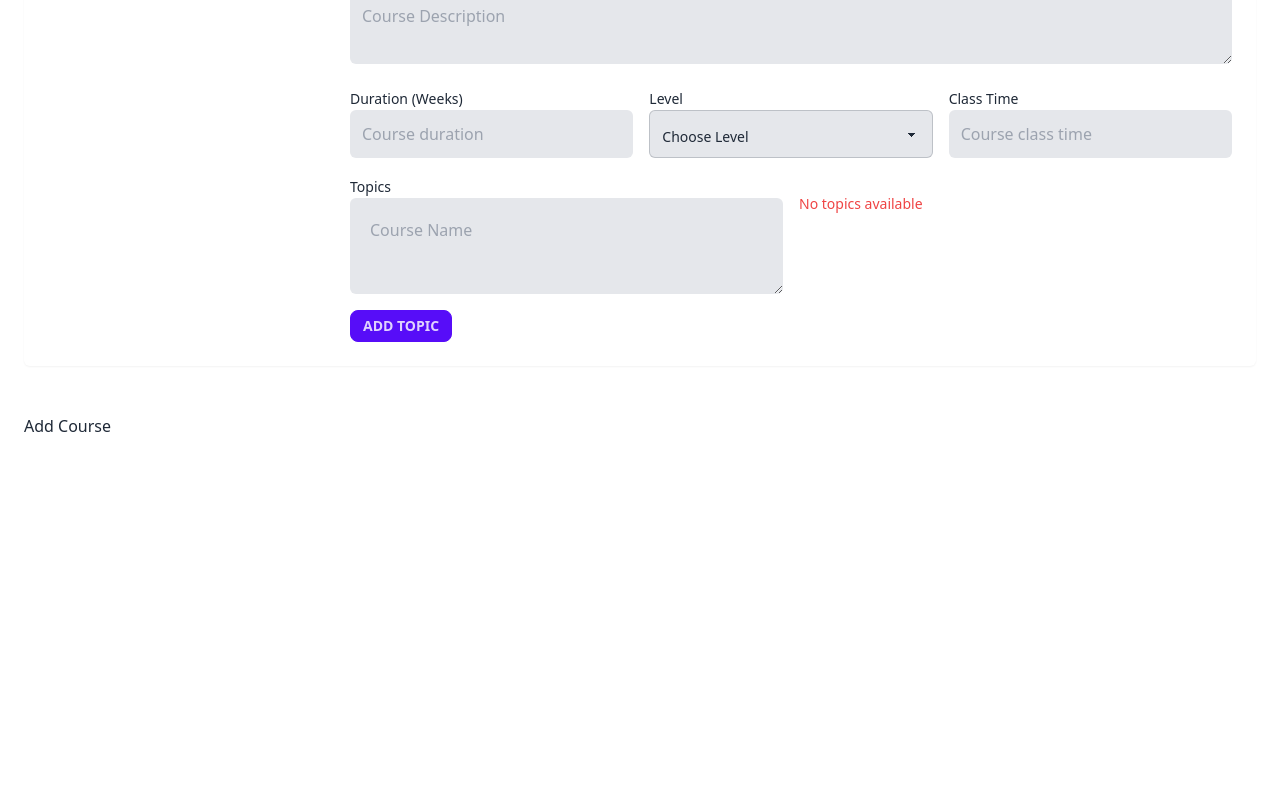
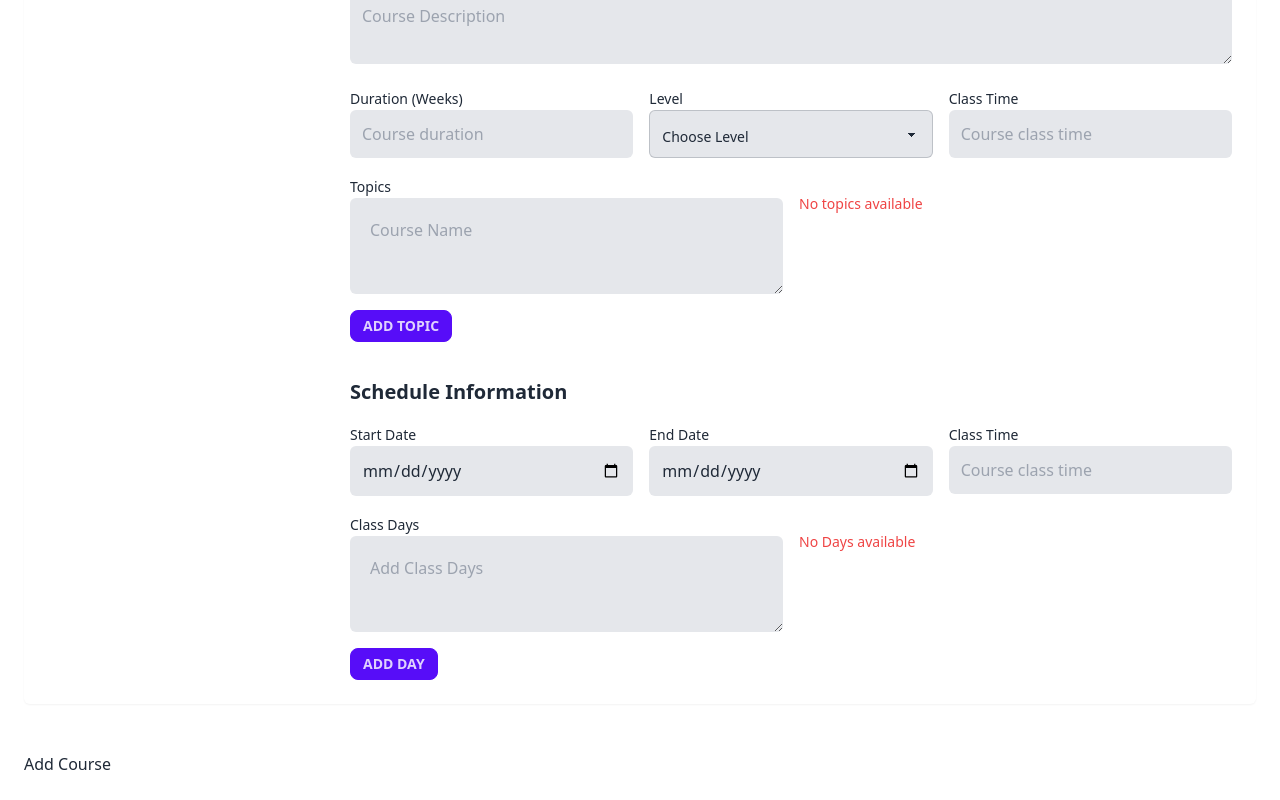
Before and after one commit to DeveloperDolon/rainier-jobtask-frontend, a React (Vite) app: page /add-course in a window 1280 px wide. Shown: the part 365-1165 px from the top of the page. Before the commit the page ends 827 px from the top, so only its background shows below. Built offline with nearby package versions, Linux system fonts and the light colour scheme.

Commit message:
day add method added commit

```diff
--- a/src/pages/AddCourse/AddCourse.jsx
+++ b/src/pages/AddCourse/AddCourse.jsx
@@ -3,6 +3,8 @@ import { useForm } from "react-hook-form";
 
 const AddCourse = () => {
     const [topics, setTopics] = useState([]);
+    const [days, setDays] = useState([]);
+
     const {
         register,
         handleSubmit,
@@ -18,6 +20,17 @@ const AddCourse = () => {
     const handleRemoveTopics = (idx) => {
        topics.splice(idx, 1);
        setTopics([...topics]);
+    }
+
+    const handleRemoveDay = (idx) => {
+       days.splice(idx, 1);
+       setDays([...days]);
+    }
+
+    const handleAddDays = () => {
+        const day = document.querySelector("#day").value;
+        document.querySelector("#day").value = "";
+        setDays([...days, day]);
     }
 
     return (
@@ -92,6 +105,46 @@ const AddCourse = () => {
                                     <h5 className="md:text-sm text-xs text-red-500">No topics available</h5>
                                 }
                             </div>
+
+                            <h2 className="md:text-xl text-lg font-bold col-span-full pt-5">Schedule Information</h2>
+
+                            <div className="col-span-full sm:col-span-2">
+                                <label htmlFor="start-date" className="text-sm">Start Date</label>
+                                <input {...register("start_date", { required: true })} id="duration" type="date" className="w-full rounded-md focus:ring focus:ri focus:ri bg-gray-200  p-3 " />
+                                {errors.start_date && <span className="text-red-500 md:text-sm text-xs pt-1">This field is required</span>}
+                            </div>
+                            <div className="col-span-full sm:col-span-2">
+                                <label htmlFor="end-date" className="text-sm">End Date</label>
+                                <input {...register("end_date", { required: true })} id="duration" type="date" className="w-full rounded-md focus:ring focus:ri focus:ri bg-gray-200  p-3 " />
+                                {errors.end_date && <span className="text-red-500 md:text-sm text-xs pt-1">This field is required</span>}
+                            </div>
+                            <div className="col-span-full sm:col-span-2">
+                                <label htmlFor="class-time" className="text-sm">Class Time</label>
+                                <input {...register("class_time", { required: true })} id="class-time" type="text" placeholder="Course class time" className="w-full rounded-md focus:ring focus:ri focus:ri bg-gray-200  p-3 " />
+                                {errors.class_time && <span className="text-red-500 md:text-sm text-xs pt-1">This field is required</span>}
+                            </div>
+
+                            <div className="col-span-full sm:col-span-3">
+                                <label htmlFor="day" className="text-sm">Class Days</label>
+                                <textarea id="day" type="text" placeholder="Add Class Days" className="w-full rounded-md focus:ring focus:ri focus:ri bg-gray-200 p-5 flex items-start h-24" />
+                                <span onClick={handleAddDays} className="md:btn-sm mt-4 btn btn-xs md:btn-primary btn-primary md:text-sm text-xs">Add Day</span>
+                            </div>
+                            <div className="col-span-full sm:col-span-3 md:pt-5">
+                                {
+                                    days?.length > 0 ? <div className="flex md:gap-5 gap-3 flex-wrap">
+                                        <h1>{days?.length}</h1>
+                                            {
+                                                days?.map((item, idx) => <div className="bg-gray-500 p-2 pl-5 pr-8 rounded-lg relative text-white" key={idx}>
+                                                    <h1 className="md:text-base text-sm font-semibold">
+                                                        {item}
+                                                    </h1>
+                                                    <span onClick={() => handleRemoveDay(idx)} className="btn btn-xs btn-error absolute top-0 right-0">x</span>
+                                                </div>)
+                                            }
+                                    </div> :
+                                    <h5 className="md:text-sm text-xs text-red-500">No Days available</h5>
+                                }
+                            </div>
                         </div>
                     </fieldset>
                     <div>
```
